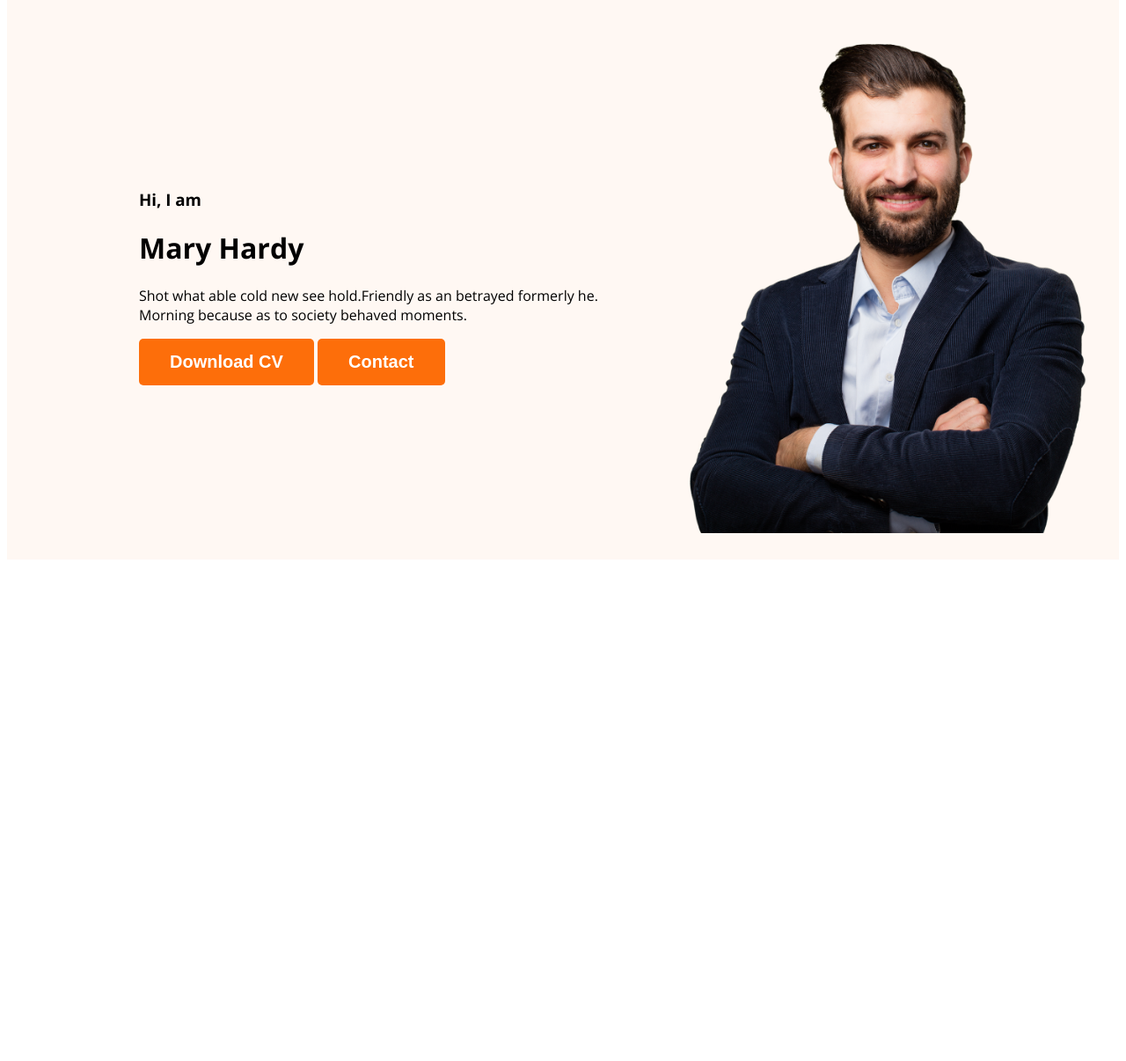
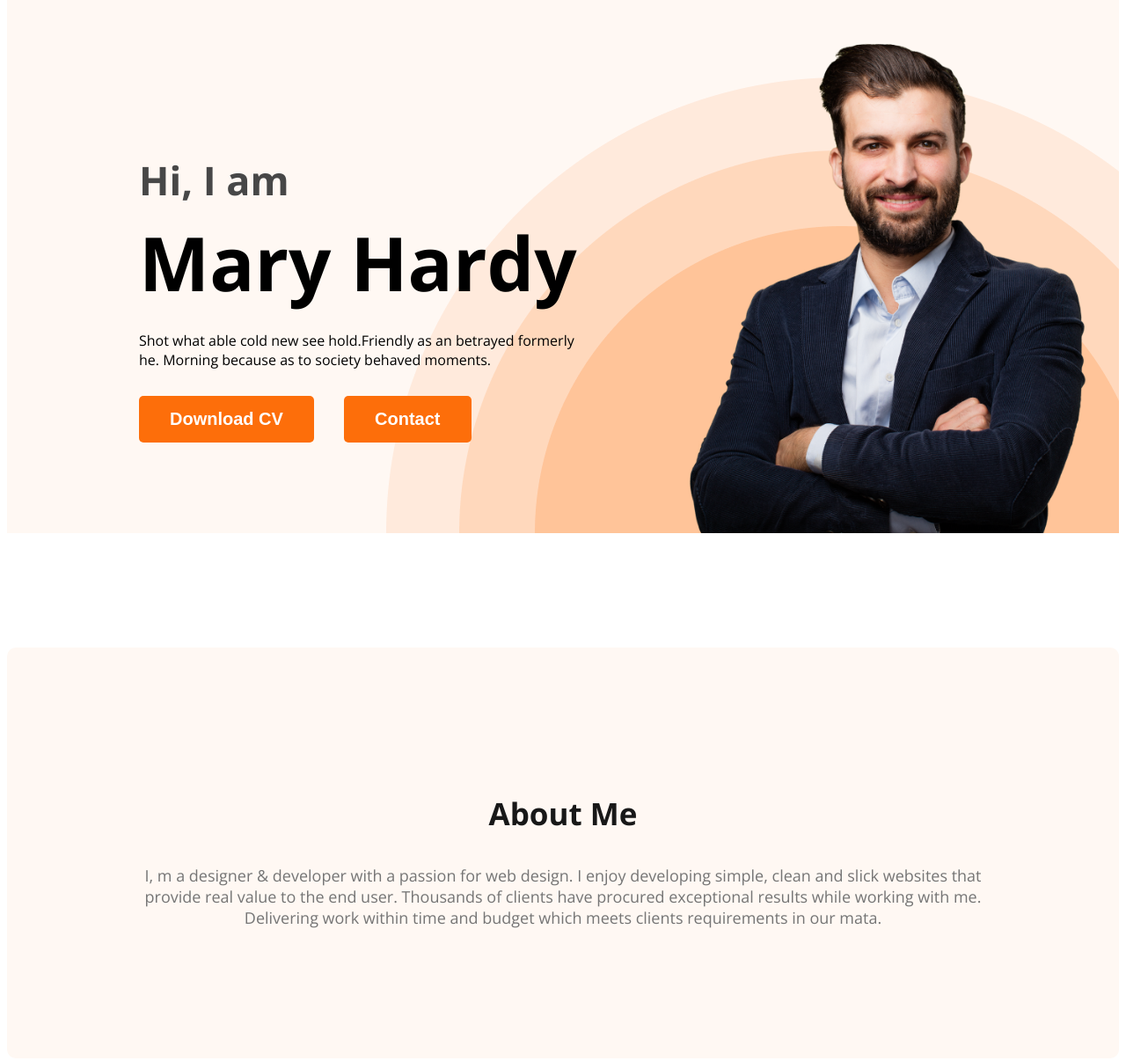
Before and after one commit to MonikaChakraborty/developer-portfolio, a plain HTML site: page index.html in a window 1280 px wide. Shown: the part 162-1368 px from the top of the page at 88% size. Before the commit the page ends 806 px from the top, so only its background shows below. Drawn offline with nearby package versions, Linux system fonts and the light colour scheme.

Commit message:
about section created

```diff
--- a/index.html
+++ b/index.html
@@ -23,7 +23,7 @@
             <div class="banner-content">
                 <h3 class="banner-greeting">Hi, I  am</h3>
                 <h1 class="banner-title" >Mary Hardy</h1>
-                <p>Shot what able cold new see hold.Friendly as an betrayed formerly he. Morning because as to society behaved moments.</p>
+                <p class="banner-description">Shot what able cold new see hold.Friendly as an betrayed formerly he. Morning because as to society behaved moments.</p>
                 <button class="btn-primary">Download CV</button>
                 <button class="btn-primary">Contact</button>
             </div>
@@ -33,7 +33,10 @@
     </header>
 
     <main>
-
+        <section class="about">
+            <h3 class="section-title">About Me</h3>
+            <p class="section-description">I, m a designer & developer with a passion for web design. I enjoy developing simple, clean and slick websites that provide real value to the end user. Thousands of clients have procured exceptional results while working with me. Delivering work within time and budget which meets clients requirements in our mata.</p>
+        </section>
     </main>
 
     <footer>
--- a/styles/portfolio.css
+++ b/styles/portfolio.css
@@ -13,7 +13,21 @@ body{
     font-size: 20px;
     font-weight: 700;
     padding: 15px 35px;
+    margin-right: 30px;
 }
+.section-title{
+    color: #181818;
+    text-align: center;
+    font-size: 35px;
+    font-weight: 700;
+}
+.section-description{
+    color: #757575;
+    text-align: center;
+    font-size: 18px;
+    font-weight: 400;
+}
+
 
 /* nav related styles */
 
@@ -21,7 +35,7 @@ nav{
     display: flex;
     justify-content: space-between;
     align-items: center;
-    margin: 0 200px;
+    margin: 0 160px;
 }
 
 .nav-title{
@@ -46,20 +60,44 @@ nav a{
 
 /* header related styles */
 .header{
-    background-color: #FFF8F3;;
+    background-color: #FFF8F3;
+    background-image: url('../images/header_bg.png');
+    background-repeat: no-repeat;
+    background-position: bottom right;
 }
 .banner{
-    padding: 30px 30px 30px 150px;
+    padding: 30px 30px 0px 150px;
     display: flex;
     align-items: center;
+    justify-content: space-between;
+}
+.banner-content{
+    max-width: 500px;
 }
 .banner-greeting{
-
+    font-size: 45px;
+    color: #474747;
+    margin-bottom: 0;
+}
+.banner-description{
+    margin-bottom: 30px;
 }
 .banner-title{
-
+    font-size: 85px;
+    font-weight: 700;
+    margin-top: 5px;
+    margin-bottom: 20px;
 }
 .banner .profile-pic{
     width: 500px;
+}
 
+/* main section styles */
+
+/* about section  styles */
+.about{
+    padding: 130px;
+    border-radius: 10px;
+    background-color: #FFF8F3;
+    margin: 130px 0;
 }
```
